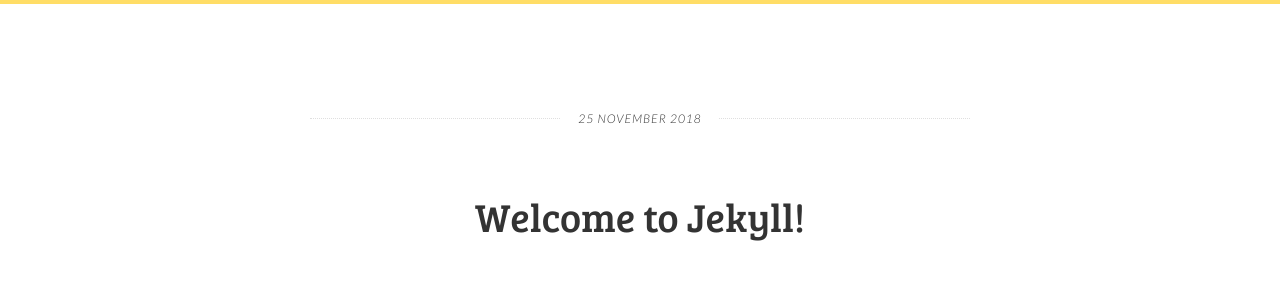
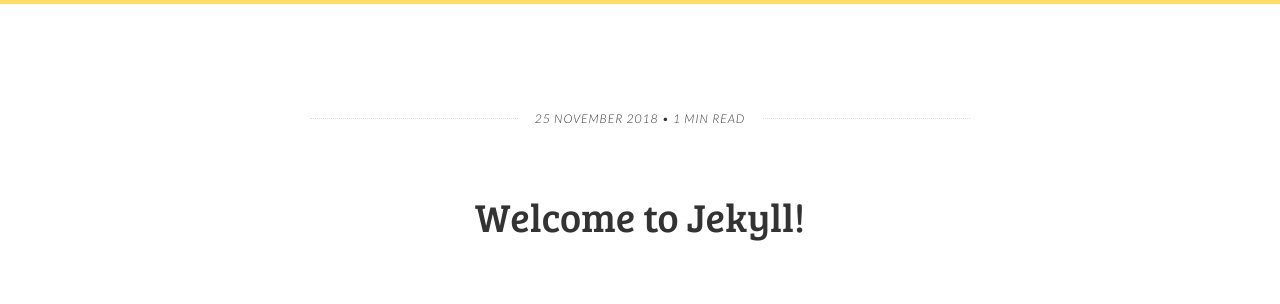
Before and after one commit to tkers/jekyll-theme-zero, a Jekyll site: the page built from _posts/2018-11-25-welcome-to-jekyll.md, in a window 1280 px wide. Shown: the top 304 px of the page. Built offline with Jekyll 4.4.1, drawn with Linux system fonts in a browser that asks for light colours; our own code applies the rules of GitHub Pages for plain Markdown files.

Commit message:
Add reading time to posts

```diff
--- a/_layouts/post.html
+++ b/_layouts/post.html
@@ -6,7 +6,8 @@ layout: default
   <div class="fancy">
     <time datetime="{{ page.date | date_to_xmlschema }}">
       {{ page.date | date: "%-d %B %Y" }}
-      <!-- {{ page.content | number_of_words | divided_by: 275 | plus: 1 }} min read -->
+      &bull;
+      {{ page.content | number_of_words | divided_by: 275 | plus: 1 }} min read
     </time>
   </div>
 
```
